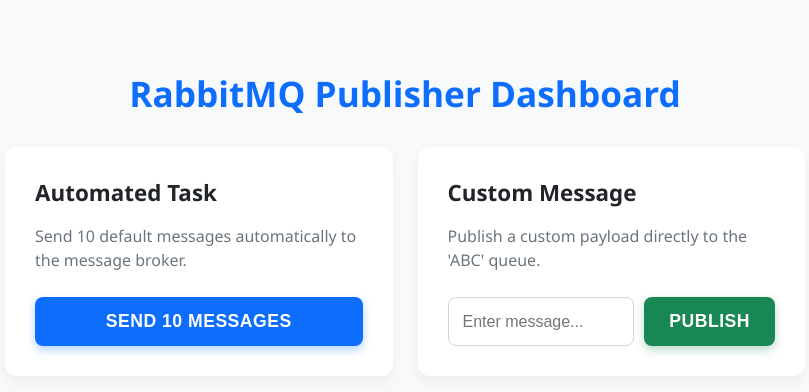
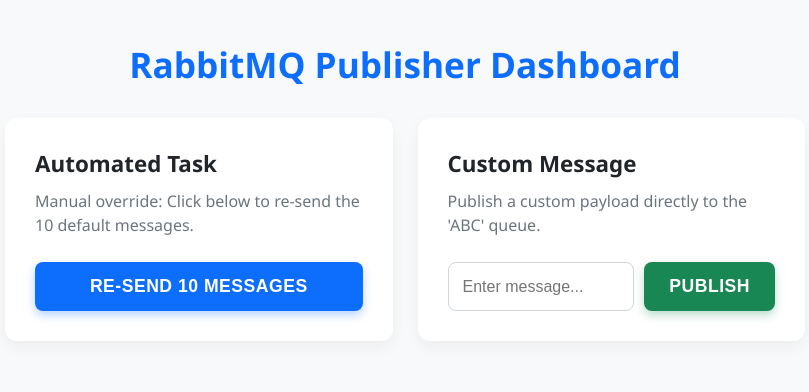
Before and after one commit to Eran-Meir/qualitest-elbit, a Flask app: page / in a window 1280 px wide. Shown: the top 392 px of the page, without its empty margins (235-1044 px from the left). Run offline with Flask 3, Linux system fonts and the light colour scheme.

Commit message:
Send the 10 messages upon launch by default. Also fix that green padding for the container

```diff
--- a/publisher_app/app.py
+++ b/publisher_app/app.py
@@ -1,33 +1,55 @@
-from flask import Flask, render_template, request, redirect, url_for, flash
+from flask import Flask, render_template, request, redirect, url_for, flash, jsonify
 import pika
 import os
 import time
 import logging
 
 app = Flask(__name__)
-app.secret_key = "qualitest_elbit_secret"  # Needed for UI flash messages
+app.secret_key = "qualitest_elbit_secret"
 
+# Silence Werkzeug logging
 log = logging.getLogger('werkzeug')
 log.setLevel(logging.ERROR)
 
 RABBITMQ_HOST = os.getenv('RABBITMQ_HOST', 'localhost')
-# Updated defaults to your specific credentials
 MQ_USER = os.getenv('MQ_USER', 'eran')
 MQ_PASS = os.getenv('MQ_PASS', 'likes-elbit-and-qualitest')
 
 
 def get_mq_connection():
-    """Establishes and returns a connection to RabbitMQ with retry logic."""
+    """Establishes and returns a connection to RabbitMQ with robust retry logic."""
     credentials = pika.PlainCredentials(MQ_USER, MQ_PASS)
     parameters = pika.ConnectionParameters(host=RABBITMQ_HOST, credentials=credentials)
 
-    # Quick retry loop in case broker is restarting
     for _ in range(5):
         try:
             return pika.BlockingConnection(parameters)
         except pika.exceptions.AMQPConnectionError:
             time.sleep(1)
+    # The broker is hard-down
     raise Exception("Could not connect to RabbitMQ broker.")
+
+
+def send_startup_messages():
+    """NEW: Internal function to send the 10 default messages on service launch."""
+    print("[*] Starting Publisher Microservice...")
+    try:
+        # Give the broker a slight head start to complete initialization
+        time.sleep(2)
+        conn = get_mq_connection()
+        channel = conn.channel()
+        channel.queue_declare(queue='ABC')
+
+        # Log to service output rather than UI flash
+        print(f"[*] Sending 10 default startup messages to channel 'ABC'...", flush=True)
+        for i in range(1, 11):
+            msg = f"Hello! This is message number {i}"
+            channel.basic_publish(exchange='', routing_key='ABC', body=msg)
+
+        conn.close()
+        print("[*] Default startup messages successfully sent.", flush=True)
+    except Exception as e:
+        print(f"[!] Error sending startup messages: {e}", flush=True)
 
 
 @app.route('/')
@@ -37,7 +59,7 @@ def index():
 
 @app.route('/publish_default', methods=['POST'])
 def publish_default():
-    """Sends the original 10 assignment messages."""
+    """UI Route: Sends the original 10 assignment messages (triggered by button)."""
     try:
         conn = get_mq_connection()
         channel = conn.channel()
@@ -57,7 +79,7 @@ def publish_default():
 
 @app.route('/publish_custom', methods=['POST'])
 def publish_custom():
-    """Sends a user-defined custom message."""
+    """UI Route: Sends a user-defined custom message."""
     message = request.form.get('custom_message', '').strip()
     if message:
         try:
@@ -76,5 +98,8 @@ def publish_custom():
 
 
 if __name__ == '__main__':
-    # Run on port 5001 so it doesn't conflict with other apps
+    # NEW: Trigger the automated startup routine BEFORE launching the web server.
+    # It will use the internal connection retries already defined.
+    send_startup_messages()
+
     app.run(host='0.0.0.0', port=5001)
--- a/publisher_app/templates/index.html
+++ b/publisher_app/templates/index.html
@@ -5,8 +5,12 @@
     <meta name="viewport" content="width=device-width, initial-scale=1.0">
     <title>RabbitMQ Publisher</title>
     <style>
-        * { box-sizing: border-box; }
-        body { font-family: 'Segoe UI', Tahoma, Geneva, Verdana, sans-serif; background-color: #f8f9fa; color: #333; margin: 0; padding: 40px 20px; }
+        /* 100% Self-Contained CSS */
+
+        /* FIX: Apply a universal reset to ensure padding is contained within elements */
+        * { box-sizing: border-box; margin: 0; padding: 0; }
+
+        body { font-family: 'Segoe UI', Tahoma, Geneva, Verdana, sans-serif; background-color: #f8f9fa; color: #333; padding: 40px 20px; }
         .container { max-width: 800px; margin: 0 auto; text-align: center; }
         h2 { color: #0d6efd; font-size: 2.2em; margin-bottom: 30px; font-weight: bold; }
 
@@ -15,8 +19,8 @@
         .alert-danger { background-color: #f8d7da; color: #842029; border: 1px solid #f5c2c7; }
         .alert-warning { background-color: #fff3cd; color: #664d03; border: 1px solid #ffecb5; }
 
-        .row { display: flex; gap: 25px; justify-content: center; flex-wrap: wrap; }
-        .card { background: white; flex: 1; min-width: 300px; border-radius: 12px; box-shadow: 0 6px 15px rgba(0,0,0,0.05); padding: 30px; text-align: left; display: flex; flex-direction: column; justify-content: space-between; overflow: hidden; }
+        .row { display: flex; gap: 25px; justify-content: center; flex-wrap: wrap; margin-top: 10px; }
+        .card { background: white; flex: 1; min-width: 300px; border-radius: 12px; box-shadow: 0 6px 15px rgba(0,0,0,0.05); padding: 30px; text-align: left; display: flex; flex-direction: column; justify-content: space-between; }
         .card-title { font-size: 1.4em; color: #212529; margin: 0 0 10px 0; font-weight: bold; }
         .card-text { color: #6c757d; margin-bottom: 25px; line-height: 1.5; }
 
@@ -26,8 +30,7 @@
         .btn-primary { background-color: #0d6efd; box-shadow: 0 4px 10px rgba(13, 110, 253, 0.3); }
         .btn-success { background-color: #198754; box-shadow: 0 4px 10px rgba(25, 135, 84, 0.3); }
 
-        /* FIX: Flexbox constraints applied */
-        form { width: 100%; margin: 0; padding: 0; }
+        /* FIX: Flexbox constraints applied to ensure everything fits perfectly inside the white card */
         .input-group { display: flex; gap: 10px; width: 100%; }
         /* min-width: 0 prevents the input from forcing the button out of bounds */
         .input-group input { flex: 1 1 auto; min-width: 0; padding: 14px; border: 1px solid #ced4da; border-radius: 8px; font-size: 1em; outline: none; transition: border-color 0.2s; }
@@ -53,10 +56,10 @@
             <div class="card">
                 <div>
                     <h5 class="card-title">Automated Task</h5>
-                    <p class="card-text">Send 10 default messages automatically to the message broker.</p>
+                    <p class="card-text">Manual override: Click below to re-send the 10 default messages.</p>
                 </div>
                 <form action="/publish_default" method="POST">
-                    <button type="submit" class="btn btn-primary">Send 10 Messages</button>
+                    <button type="submit" class="btn btn-primary">Re-Send 10 Messages</button>
                 </form>
             </div>
 
```
